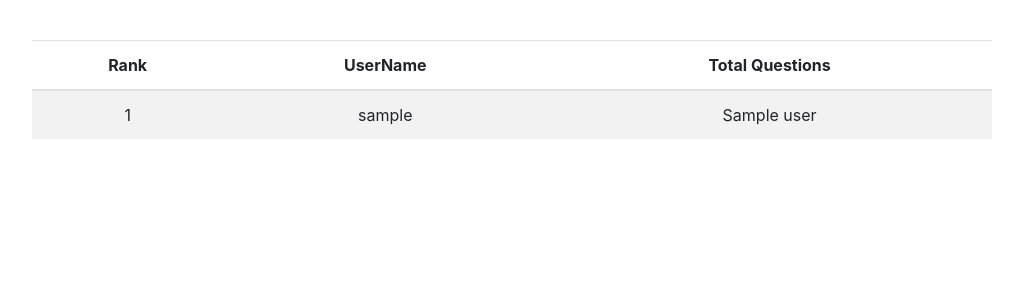
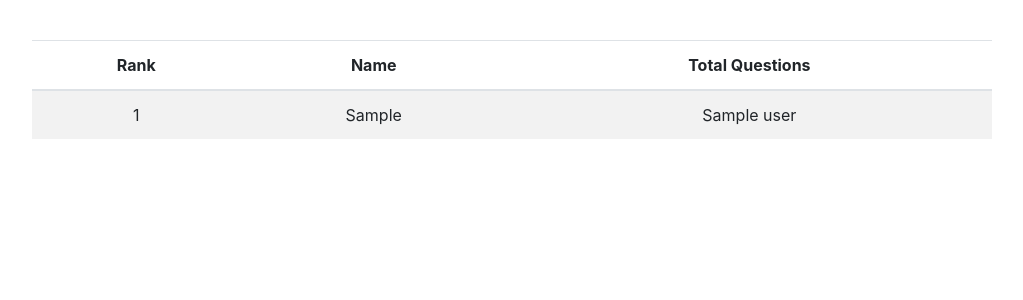
Before and after one commit to kulkarnisaumitra98/portal, a Django app: template portal/basic_app/templates/basic_app/leaderboard.html in a window 1280 px wide. Shown: the part 80-380 px from the top of the page, without its empty margins (128-1151 px from the left). Run offline with Django 3.2, Linux system fonts and the light colour scheme; the template is opened without the code that fills it: most values are stand-ins (such as "Sample title", 1, 10 or a date in 2020); some libraries are stand-ins or nearby versions.

Commit message:
diployed

```diff
--- a/portal/basic_app/templates/basic_app/leaderboard.html
+++ b/portal/basic_app/templates/basic_app/leaderboard.html
@@ -50,14 +50,14 @@ td, th{
     <table class="table table-striped table-hover">
         <thead>
             <th>Rank</th>
-            <th>UserName</th>
+            <th>Name</th>
             <th>Total Questions</th>
         </thead>
         <tbody>
         {% for user in list %}
             <tr>
                 <td>{{ forloop.counter }}</td>
-                <td>{{ user.user.username }}</td>
+                <td>{{ user.user.first_name }}</td>
                 <td>{{ user.nofquestion }}</td>
             </tr>
 
```
Also changed, not shown: portal/db.sqlite3.
